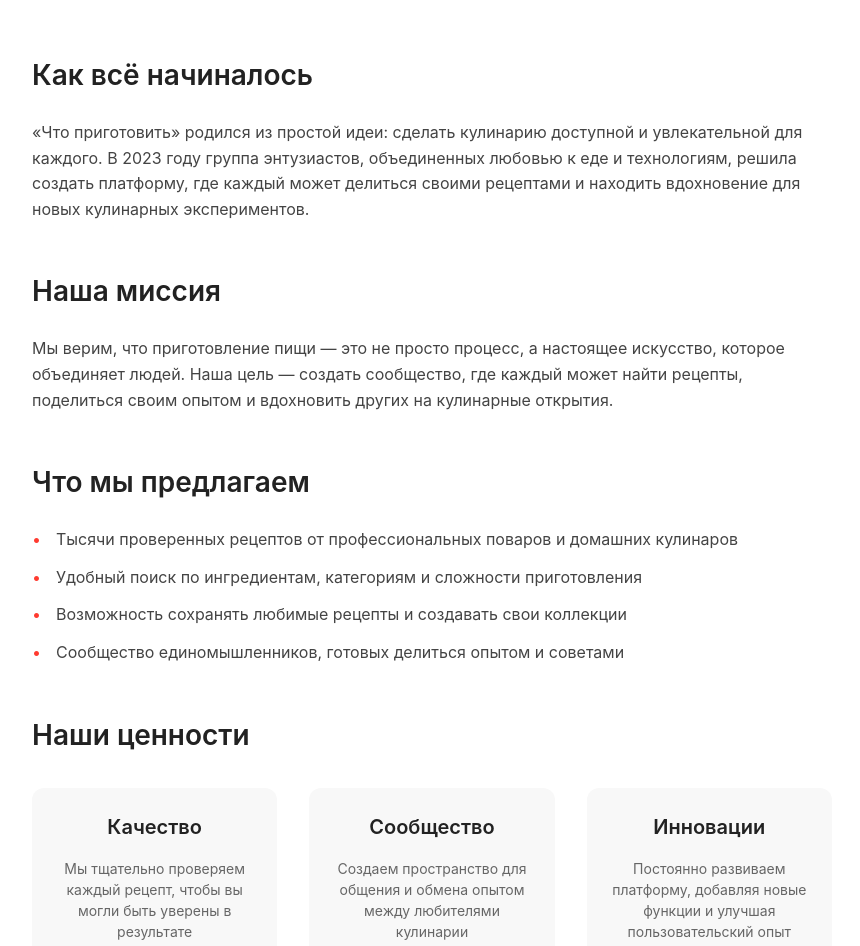
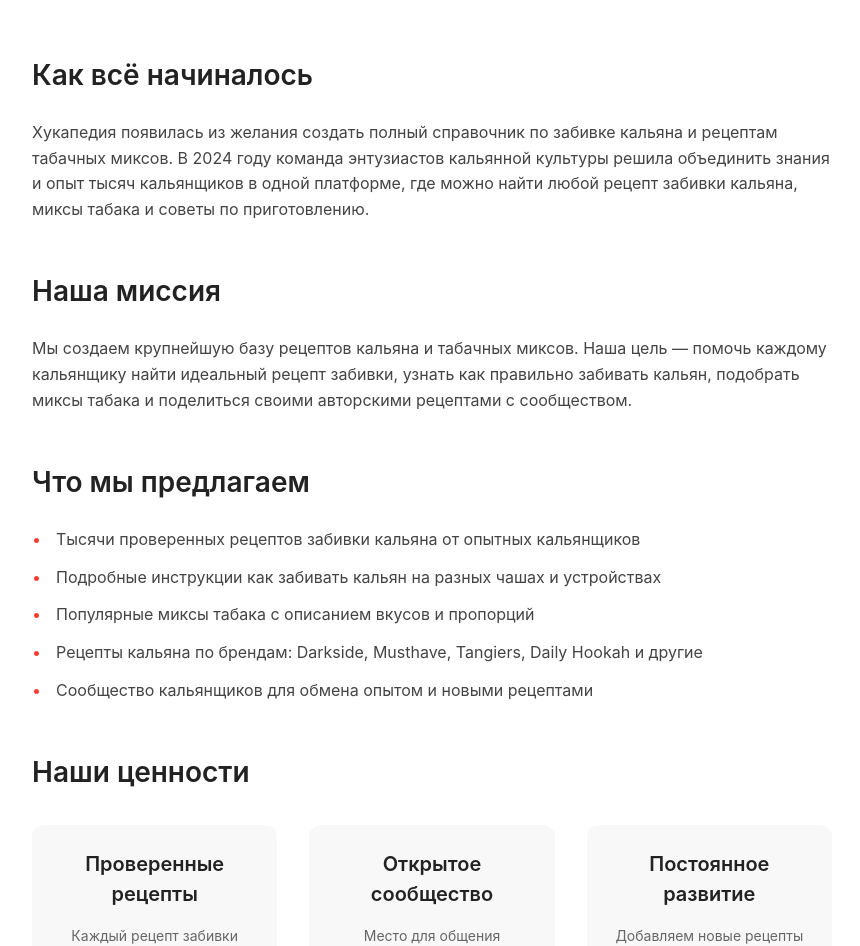
Before and after one commit to art-crazy/Hookapedia, a Next.js app: page /istoriya in a window 1280 px wide. Shown: the part 174-1120 px from the top of the page, without its empty margins (208-1068 px from the left). Built offline with nearby package versions, Linux system fonts and the light colour scheme.

Commit message:
feat(): upd text /footer

```diff
--- a/src/app/istoriya/page.tsx
+++ b/src/app/istoriya/page.tsx
@@ -15,28 +15,29 @@ export default function HistoryPage() {
         <section className={styles.section}>
           <h2 className={styles.sectionTitle}>Как всё начиналось</h2>
           <p className={styles.sectionText}>
-            «Что приготовить» родился из простой идеи: сделать кулинарию доступной и увлекательной для каждого.
-            В 2023 году группа энтузиастов, объединенных любовью к еде и технологиям, решила создать платформу,
-            где каждый может делиться своими рецептами и находить вдохновение для новых кулинарных экспериментов.
+            Хукапедия появилась из желания создать полный справочник по забивке кальяна и рецептам табачных миксов.
+            В 2024 году команда энтузиастов кальянной культуры решила объединить знания и опыт тысяч кальянщиков
+            в одной платформе, где можно найти любой рецепт забивки кальяна, миксы табака и советы по приготовлению.
           </p>
         </section>
 
         <section className={styles.section}>
           <h2 className={styles.sectionTitle}>Наша миссия</h2>
           <p className={styles.sectionText}>
-            Мы верим, что приготовление пищи — это не просто процесс, а настоящее искусство,
-            которое объединяет людей. Наша цель — создать сообщество, где каждый может найти
-            рецепты, поделиться своим опытом и вдохновить других на кулинарные открытия.
+            Мы создаем крупнейшую базу рецептов кальяна и табачных миксов. Наша цель — помочь каждому кальянщику
+            найти идеальный рецепт забивки, узнать как правильно забивать кальян, подобрать миксы табака
+            и поделиться своими авторскими рецептами с сообществом.
           </p>
         </section>
 
         <section className={styles.section}>
           <h2 className={styles.sectionTitle}>Что мы предлагаем</h2>
           <ul className={styles.list}>
-            <li className={styles.listItem}>Тысячи проверенных рецептов от профессиональных поваров и домашних кулинаров</li>
-            <li className={styles.listItem}>Удобный поиск по ингредиентам, категориям и сложности приготовления</li>
-            <li className={styles.listItem}>Возможность сохранять любимые рецепты и создавать свои коллекции</li>
-            <li className={styles.listItem}>Сообщество единомышленников, готовых делиться опытом и советами</li>
+            <li className={styles.listItem}>Тысячи проверенных рецептов забивки кальяна от опытных кальянщиков</li>
+            <li className={styles.listItem}>Подробные инструкции как забивать кальян на разных чашах и устройствах</li>
+            <li className={styles.listItem}>Популярные миксы табака с описанием вкусов и пропорций</li>
+            <li className={styles.listItem}>Рецепты кальяна по брендам: Darkside, Musthave, Tangiers, Daily Hookah и другие</li>
+            <li className={styles.listItem}>Сообщество кальянщиков для обмена опытом и новыми рецептами</li>
           </ul>
         </section>
 
@@ -44,16 +45,16 @@ export default function HistoryPage() {
           <h2 className={styles.sectionTitle}>Наши ценности</h2>
           <div className={styles.values}>
             <div className={styles.value}>
-              <h3 className={styles.valueTitle}>Качество</h3>
-              <p className={styles.valueText}>Мы тщательно проверяем каждый рецепт, чтобы вы могли быть уверены в результате</p>
+              <h3 className={styles.valueTitle}>Проверенные рецепты</h3>
+              <p className={styles.valueText}>Каждый рецепт забивки кальяна проверен на практике опытными кальянщиками</p>
             </div>
             <div className={styles.value}>
-              <h3 className={styles.valueTitle}>Сообщество</h3>
-              <p className={styles.valueText}>Создаем пространство для общения и обмена опытом между любителями кулинарии</p>
+              <h3 className={styles.valueTitle}>Открытое сообщество</h3>
+              <p className={styles.valueText}>Место для общения любителей кальяна, обмена миксами табака и секретами забивки</p>
             </div>
             <div className={styles.value}>
-              <h3 className={styles.valueTitle}>Инновации</h3>
-              <p className={styles.valueText}>Постоянно развиваем платформу, добавляя новые функции и улучшая пользовательский опыт</p>
+              <h3 className={styles.valueTitle}>Постоянное развитие</h3>
+              <p className={styles.valueText}>Добавляем новые рецепты кальяна, функции поиска и инструменты для кальянщиков</p>
             </div>
           </div>
         </section>
```
Also changed, not shown: src/app/blog/page.tsx (+16 -19 lines), src/app/faq/page.tsx (+34 -32 lines).
